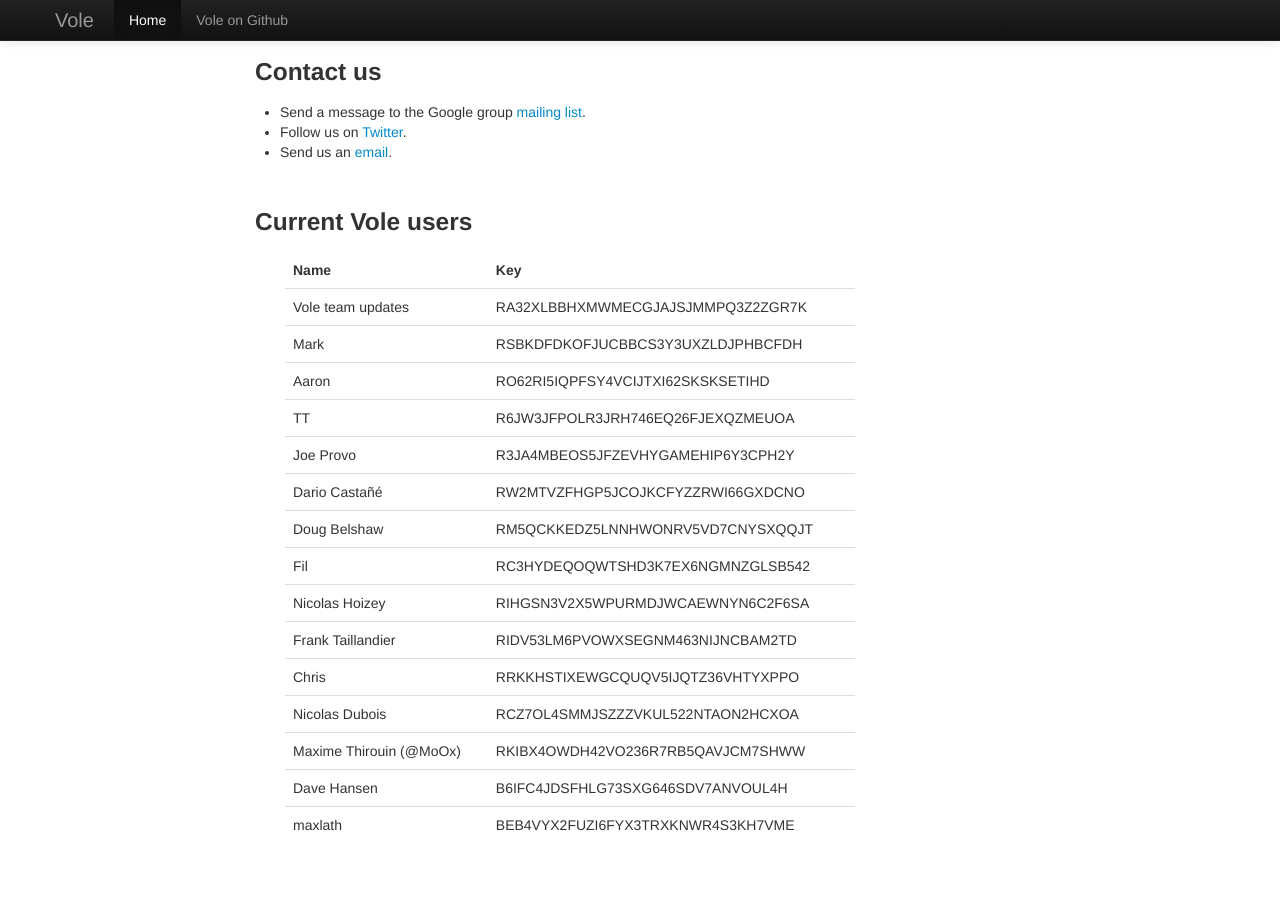
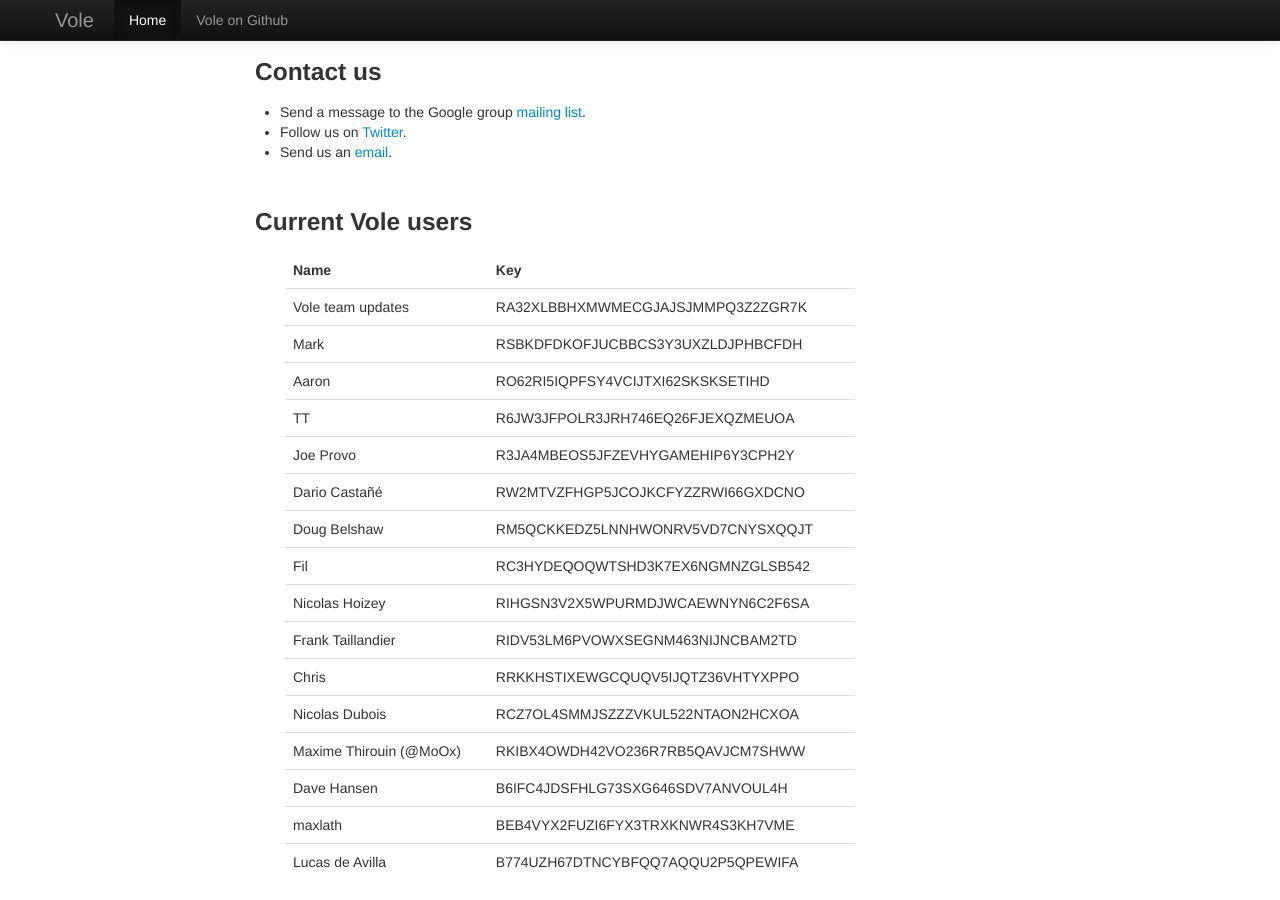
Before and after one commit to vole/vole.github.io, a Jekyll site: the page built from index.html, in a window 1280 px wide and 900 px high, scrolled down 2279 px. Built offline with Jekyll 4.4.1, drawn with Linux system fonts in a browser that asks for light colours; before the commit the page ends 3142 px from its top, so only the background shows below that.

Commit message:
Added Lucas de Avilla key :D

```diff
--- a/index.html
+++ b/index.html
@@ -162,6 +162,10 @@
               <td>maxlath</td>
               <td>BEB4VYX2FUZI6FYX3TRXKNWR4S3KH7VME</td>
             </tr>
+            <tr>
+              <td>Lucas de Avilla</td>
+              <td>B774UZH67DTNCYBFQQ7AQQU2P5QPEWIFA</td>
+            </tr>
           </tbody>
         </table>
       </div>
```
